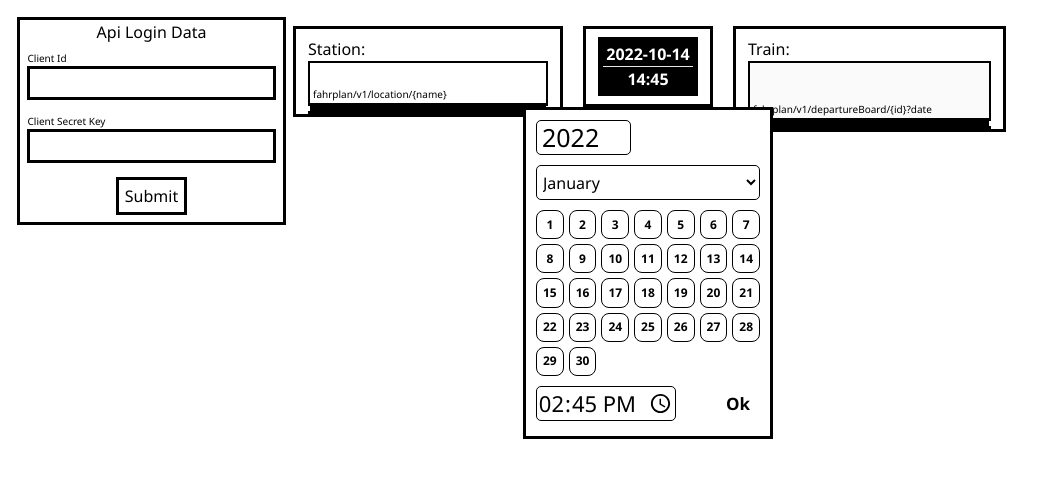
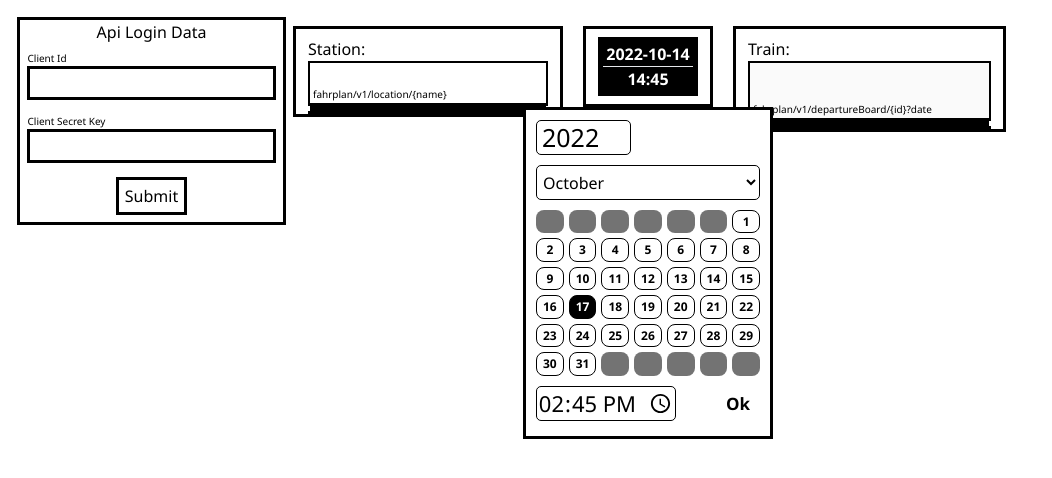
Before and after one commit to JanEuster/db-train-info, a Nuxt app: page / in a window 1280 px wide. Shown: the top 478 px of the page, without its empty margins (0-1052 px from the left). Built offline with nearby package versions, Linux system fonts and the light colour scheme.

Commit message:
better calender & select dates

```diff
--- a/components/DateTimeField.vue
+++ b/components/DateTimeField.vue
@@ -1,5 +1,6 @@
-<script>
+<script lang="ts">
 import { ref, defineComponent } from "vue";
+import { daysInMonth, weekdayOfFirst, weekdayOfLast } from "./functions";
 
 export default defineComponent({
   setup() {
@@ -18,12 +19,21 @@ export default defineComponent({
       "November",
       "December",
     ];
+    const weekdays = ["Monday", "Tuesday", "Wednesday", "Thursday", "Friday", "Saturday", "Sunday"];
     const selectedDay = ref(today.getUTCDate());
+    const selectedMonthIndex = today.getUTCMonth();
     const selectedMonth = ref(months[today.getUTCMonth()]);
-    console.log(selectedMonth);
+    const monthDays = daysInMonth(today.getUTCMonth(), today.getUTCFullYear());
+    const weekday = weekdayOfFirst(today.getUTCMonth(), today.getUTCFullYear());
+    const weekdayLast = weekdayOfLast(today.getUTCMonth(), today.getUTCFullYear());
+
     return {
       selectedDay,
+      selectedMonthIndex,
       selectedMonth,
+      monthDays,
+      weekday,
+      weekdayLast,
     };
   },
   data() {
@@ -34,6 +44,14 @@ export default defineComponent({
       days: 30,
       yearMax: new Date().getUTCFullYear(),
     };
+  },
+  mounted() {
+    this.$refs.month.selectedIndex = this.selectedMonthIndex;
+  },
+  methods: {
+    selectDay(day: number) {
+      this.selectedDay = day;
+    },
   },
 });
 </script>
@@ -47,7 +65,7 @@ export default defineComponent({
     </div>
     <div v-if="isOpen" class="date-time-picker">
       <input type="number" min="2000" :max="yearMax" name="year" :value="yearMax" />
-      <select name="month" class="calender-month">
+      <select ref="month" name="month" class="calender-month">
         <option value="January">January</option>
         <option value="Febuary">Febuary</option>
         <option value="March">March</option>
@@ -57,40 +75,19 @@ export default defineComponent({
         <option value="Juli">Juli</option>
         <option value="August">August</option>
         <option value="September">September</option>
+        <option value="October">October</option>
         <option value="November">November</option>
         <option value="December">December</option>
       </select>
       <div class="calender-dates">
-        <p>1</p>
-        <p>2</p>
-        <p>3</p>
-        <p>4</p>
-        <p>5</p>
-        <p>6</p>
-        <p>7</p>
-        <p>8</p>
-        <p>9</p>
-        <p>10</p>
-        <p>11</p>
-        <p>12</p>
-        <p>13</p>
-        <p>14</p>
-        <p>15</p>
-        <p>16</p>
-        <p>17</p>
-        <p>18</p>
-        <p>19</p>
-        <p>20</p>
-        <p>21</p>
-        <p>22</p>
-        <p>23</p>
-        <p>24</p>
-        <p>25</p>
-        <p>26</p>
-        <p>27</p>
-        <p>28</p>
-        <p>29</p>
-        <p>30</p>
+        <div v-for="i in weekday - 0" class="other-month"><div></div></div>
+        <div v-for="i in monthDays" v-if="i == selectedDay">
+          <div class="selected">{{ i }}</div>
+        </div>
+        <div v-else>
+          <div @click="selectDay(i)">{{ i }}</div>
+        </div>
+        <div v-for="i in 6 - weekdayLast" class="other-month"><div></div></div>
       </div>
       <div class="bottom-row">
         <input type="time" name="time" value="14:45" />
@@ -160,7 +157,9 @@ export default defineComponent({
     gap: 5px;
     grid-template-columns: repeat(7, auto);
     grid-template-rows: repeat(5, auto);
-    p {
+    & > div > div {
+      width: 100%;
+      height: 100%;
       font-size: 12px;
       font-weight: bold;
       color: black;
@@ -175,6 +174,14 @@ export default defineComponent({
         background: rgba(0, 0, 0, 0.75);
         color: white;
       }
+    }
+    .selected {
+      background: black;
+      color: white;
+    }
+    .other-month > div {
+      border: 0;
+      background: rgba(0, 0, 0, 0.55);
     }
   }
   .bottom-row {
--- a/components/functions.ts
+++ b/components/functions.ts
@@ -4,3 +4,13 @@ export const HTMLEntityStringToUTF8 = (entityString: string) => {
   // -> "Berlin HBf (tief)"
   return entityDecode(entityString);
 };
+export const daysInMonth = (month: number, year: number) => {
+  // last day of prior month + 1 month
+  return new Date(year, month + 1, 0).getDate();
+};
+export const weekdayOfFirst = (month: number, year: number) => {
+  return new Date(year, month, 1).getDay();
+};
+export const weekdayOfLast = (month: number, year: number) => {
+  return new Date(year, month + 1, 0).getDay();
+};
```
